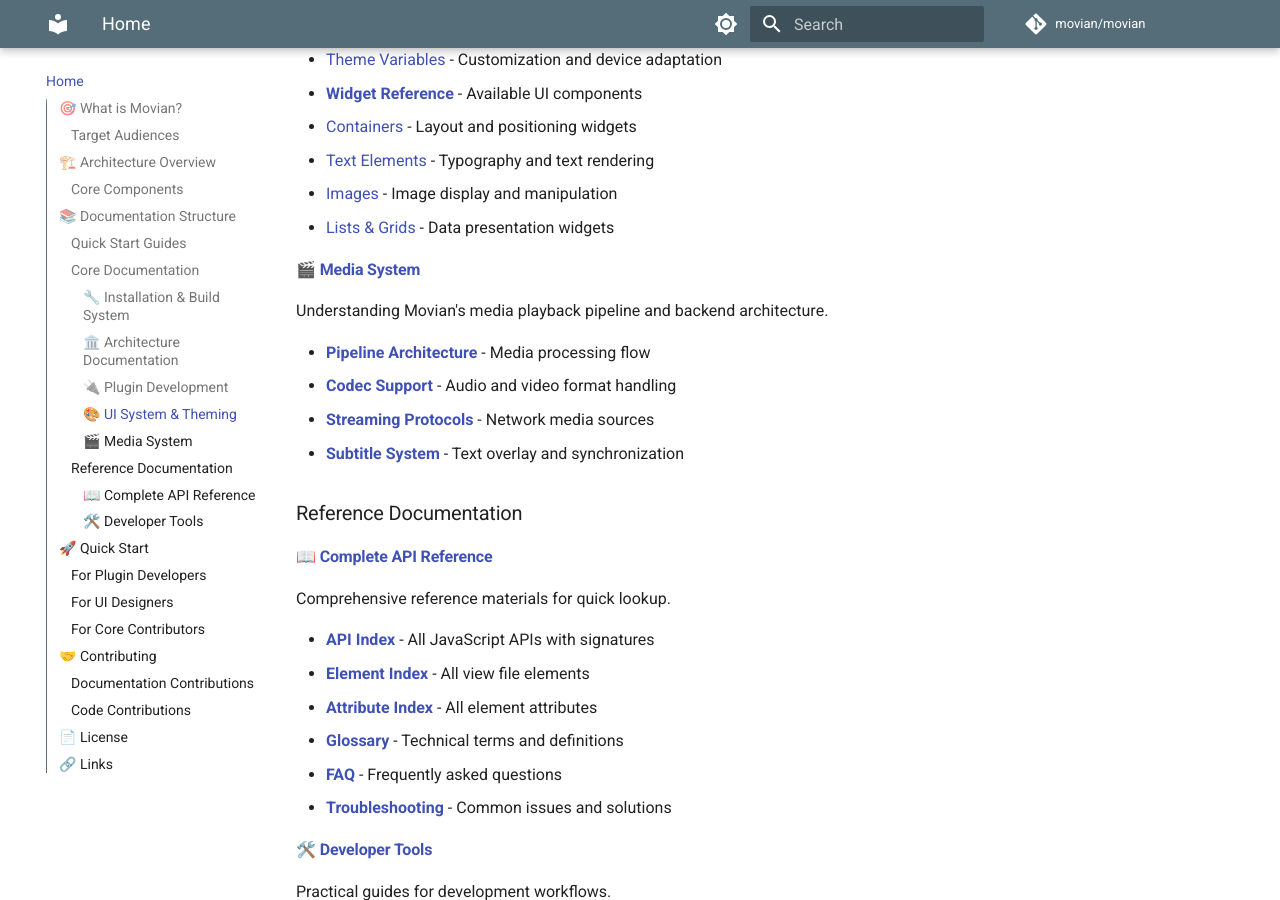
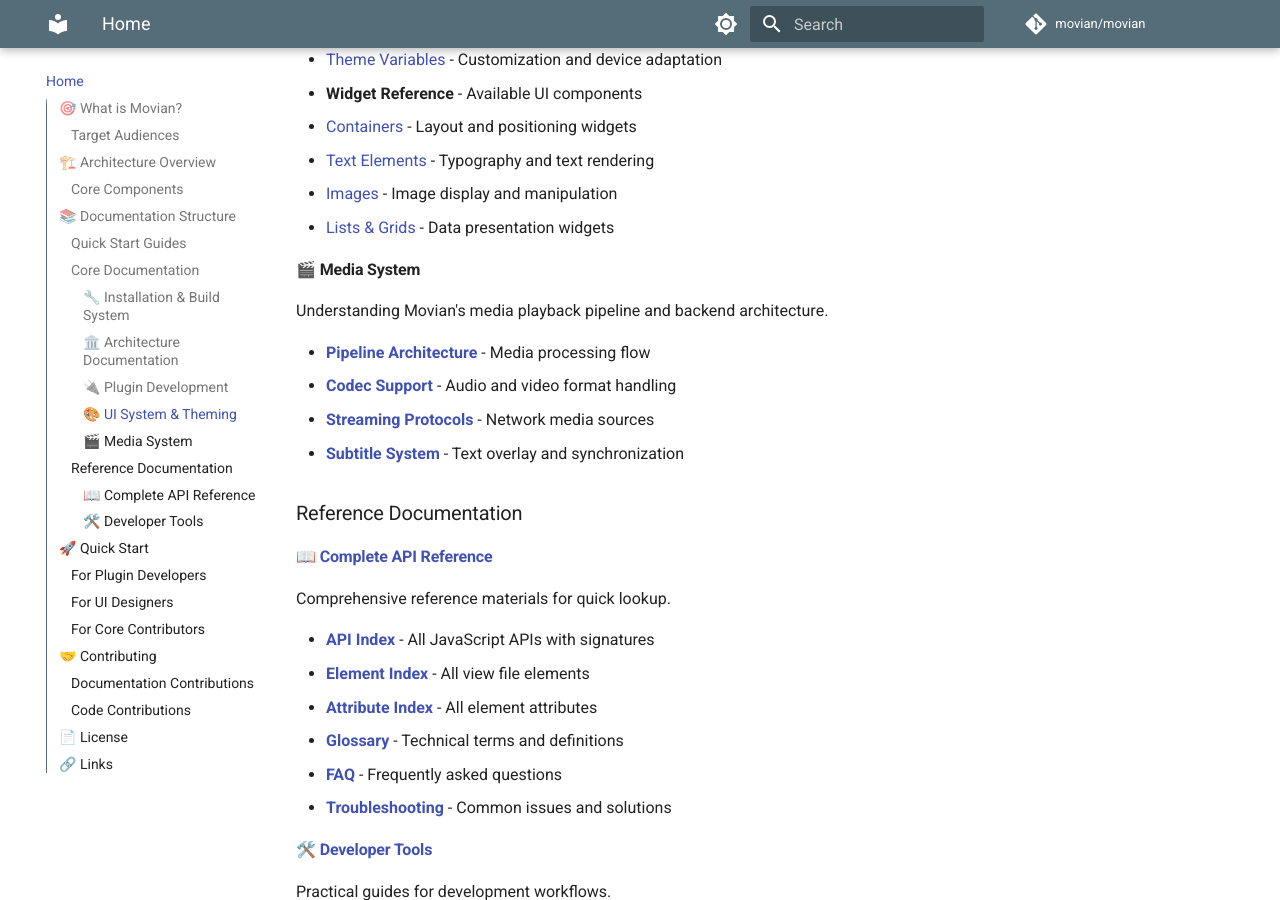
Before and after one commit to Buksa/movian-docs, an MkDocs documentation site: the page built from docs/index.md, in a window 1280 px wide and 900 px high, scrolled down 4336 px. Built offline with MkDocs 1.6.1 and Material for MkDocs 9.7.7, drawn with Linux system fonts in a browser that asks for light colours; comment, search, counter and statistics services are not loaded; the version menu is left out; part of the change alters nothing that is shown.

```diff
--- a/docs/index.md
+++ b/docs/index.md
@@ -133,7 +133,7 @@ Complete guide to creating JavaScript plugins for Movian.
   - [HTTP Client](plugins/api/http-api.md) - Network requests and content fetching
   - [Storage APIs](plugins/api/storage-api.md) - Persistent data and SQLite database
   - [Settings APIs](plugins/api/settings-api.md) - Plugin configuration and preferences
-- **[Working Examples](plugins/examples/README.md)** - Complete plugin implementations
+- **Working Examples** - Complete plugin implementations
   - [Hello World](plugins/examples/hello-world/README.md) - Basic plugin structure
   - [Content Provider](plugins/examples/content-provider/README.md) - Media source integration
   - [Search Plugin](plugins/examples/search-plugin/README.md) - Search functionality
@@ -145,7 +145,7 @@ Complete guide to creating JavaScript plugins for Movian.
 Master Movian's GLW rendering engine and create custom interfaces.
 
 - **[GLW Architecture](ui/glw-architecture.md)** - OpenGL Widget system internals
-- **[View Files](ui/view-files/README.md)** - XML-like UI definition language
+- **View Files** - XML-like UI definition language
   - [Syntax Reference](ui/view-files/syntax-reference.md) - Complete language specification
   - [Elements Reference](ui/view-files/elements-reference.md) - All available UI elements
   - [Attributes Reference](ui/view-files/attributes-reference.md) - Element properties and values
@@ -154,17 +154,17 @@ Master Movian's GLW rendering engine and create custom interfaces.
   - [Parser Analysis](ui/source-analysis/glw_view_parser.c.md) - Element and attribute parsing
   - [Lexer Analysis](ui/source-analysis/glw_view_lexer.c.md) - Token definitions and syntax
   - [Evaluator Analysis](ui/source-analysis/glw_view_eval.c.md) - Expression evaluation engine
-- **[Theming System](ui/theming/README.md)** - Create and customize skins
+- **[Theming System](ui/theming/skin-architecture.md)** - Create and customize skins
   - [Skin Structure](ui/theming/skin-structure.md) - Directory organization and file relationships
   - [Creating Skins](ui/theming/creating-skins.md) - Complete skin development workflow
   - [Theme Variables](ui/theming/theme-variables.md) - Customization and device adaptation
-- **[Widget Reference](ui/widgets/README.md)** - Available UI components
+- **Widget Reference** - Available UI components
   - [Containers](ui/widgets/container.md) - Layout and positioning widgets
   - [Text Elements](ui/widgets/text.md) - Typography and text rendering
   - [Images](ui/widgets/image.md) - Image display and manipulation
   - [Lists & Grids](ui/widgets/list.md) - Data presentation widgets
 
-#### 🎬 [Media System](media/README.md)
+#### 🎬 Media System
 Understanding Movian's media playback pipeline and backend architecture.
 
 - **[Pipeline Architecture](media/pipeline-architecture.md)** - Media processing flow
```
Also changed, not shown: 1 other file.
